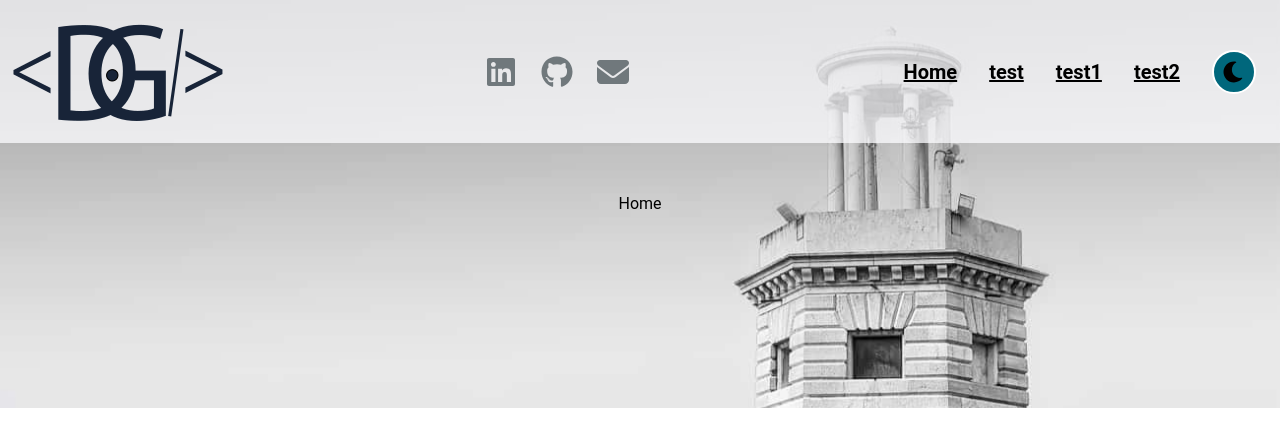
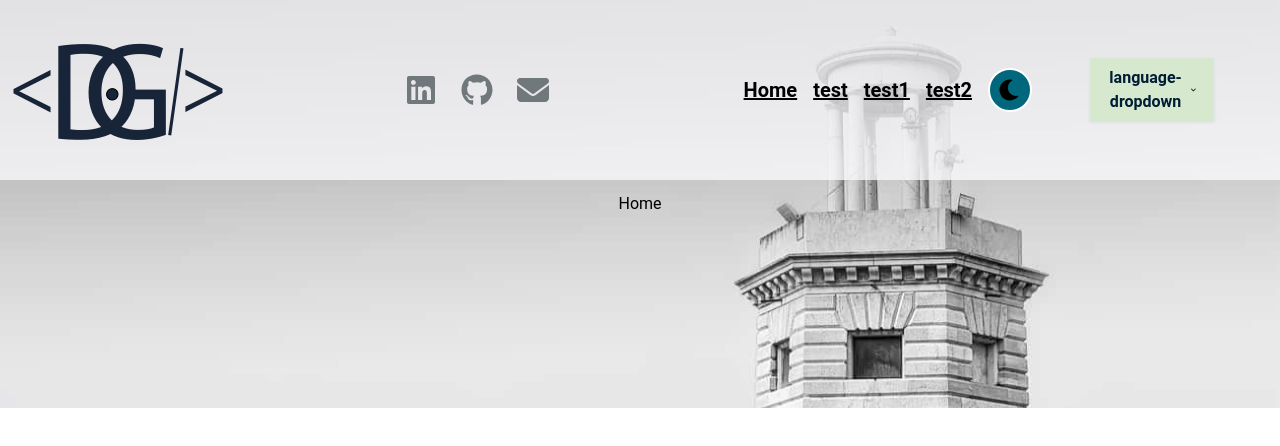
Before and after one commit to DaGo85/nasa-space-app, a React (Create React App) app: page / in a window 1280 px wide. Shown: the top 446 px of the page. Built offline with nearby package versions, Linux system fonts and the light colour scheme.

Commit message:
added first implementation of lang drop down menu

```diff
--- a/package.json
+++ b/package.json
@@ -8,6 +8,7 @@
     "@types/react-dom": "^18.0.5",
     "axios": "^0.27.2",
     "framer-motion": "^6.3.11",
+    "i18next": "^21.8.11",
     "react": "^18.1.0",
     "react-dom": "^18.1.0",
     "react-i18next": "^11.17.3",
--- /dev/null
+++ b/public/locales/de/navbar.json
@@ -0,0 +1,4 @@
+{
+  "navbar-links": ["Home", "Tech", "Projekte", "Kontakt", "Impressum"],
+  "language-dropdown": "Sprache"
+}
--- /dev/null
+++ b/public/locales/en/navbar.json
@@ -0,0 +1,4 @@
+{
+  "navbar-links": ["Home", "Tech", "Projects", "Contact", "Impressum"],
+  "language-dropdown": "Language"
+}
--- a/src/components/navbar/NavBar.tsx
+++ b/src/components/navbar/NavBar.tsx
@@ -1,6 +1,7 @@
 import { useState } from "react";
 import ThemeToggle from "../../utility/darkmode/ThemeToggle";
 import NavBarHamBurger from "./components/NavBarHamBurger";
+import NavBarLangDropDown from "./components/NavBarLangDropDown";
 import NavBarLinks from "./components/NavBarLinks";
 import NavBarLogo from "./components/NavBarLogo";
 import NavBarSocialIcons from "./components/NavBarSocialIcons";
@@ -20,11 +21,13 @@ function NavBar() {
           <NavBarSocialIcons />
           <span className="md:hidden  px-4">
             <ThemeToggle />
+            <NavBarLangDropDown />
           </span>
           <span className="flex md:flex-row-reverse px-4">
-            <ul className="hidden md:flex md:flex-row gap-8 items-center">
+            <ul className="hidden md:flex md:flex-row gap-4 items-center">
               <NavBarLinks />
               <ThemeToggle />
+              <NavBarLangDropDown />
             </ul>
           </span>
           <NavBarHamBurger isOpen={isOpen} setIsOpen={setIsOpen} />
--- a/src/components/navbar/components/NavBarLangDropDown.tsx
+++ b/src/components/navbar/components/NavBarLangDropDown.tsx
@@ -1,4 +1,4 @@
-import { useTranslation } from "next-i18next";
+import { useTranslation } from "react-i18next";
 
 function NavBarLangDropDown() {
   const { t } = useTranslation("navbar");
@@ -9,7 +9,7 @@ function NavBarLangDropDown() {
     <>
       <div className="p-10">
         <div className="dropdown inline-block relative transition-all duration-500 ">
-          <button className="bg-gray-300/0 text-white border-white border-2 font-semibold py-2 px-4 rounded inline-flex justify-center items-center w-32">
+          <button className="bg-secondaryLightContainer text-secondaryLightContainerOn hover:text-primaryLightOn dark:hover:text-primaryDarkOn border-2 font-semibold py-2 px-4 rounded inline-flex justify-center items-center w-32">
             <span className="mr-1">{t("language-dropdown")}</span>
             <svg
               className="fill-current h-4 w-4"
@@ -19,16 +19,16 @@ function NavBarLangDropDown() {
               <path d="M9.293 12.95l.707.707L15.657 8l-1.414-1.414L10 10.828 5.757 6.586 4.343 8z" />{" "}
             </svg>
           </button>
-          <ul className="dropdown-menu absolute hidden  text-gray-700 pt-1 transition-all duration-500">
+          <ul className="dropdown-menu absolute hidden  text-secondaryLightContainerOn dark:text-secondaryDarkContainerOn pt-1 transition-all duration-500">
             <li className="">
-              <a href href="/" locale="en">
+              <a href="/">
                 <button className="rounded-t bg-black/90 hover:bg-white hover:text-black text-white border-white border-2 py-2 px-4 w-32 flex justify-center transition-all duration-500 ">
                   English
                 </button>
               </a>
             </li>
             <li className="">
-              <a href href="/" locale="de">
+              <a href="/">
                 <button className="rounded-b bg-black/90 hover:bg-white hover:text-black text-white border-white border-2 border-t-0 py-2 px-4 w-32 flex justify-center transition-all duration-500 ">
                   Deutsch
                 </button>
--- a/src/index.css
+++ b/src/index.css
@@ -14,6 +14,10 @@
     bottom: 0;
     left: 0;
     right: 0;
+  }
+
+  .dropdown:hover .dropdown-menu {
+    display: block;
   }
 }
 
```
Also changed, not shown: react-i18next.config.js (renamed from next-i18next.config.js), 1 other file (tests, documents, lock files or other folders).
